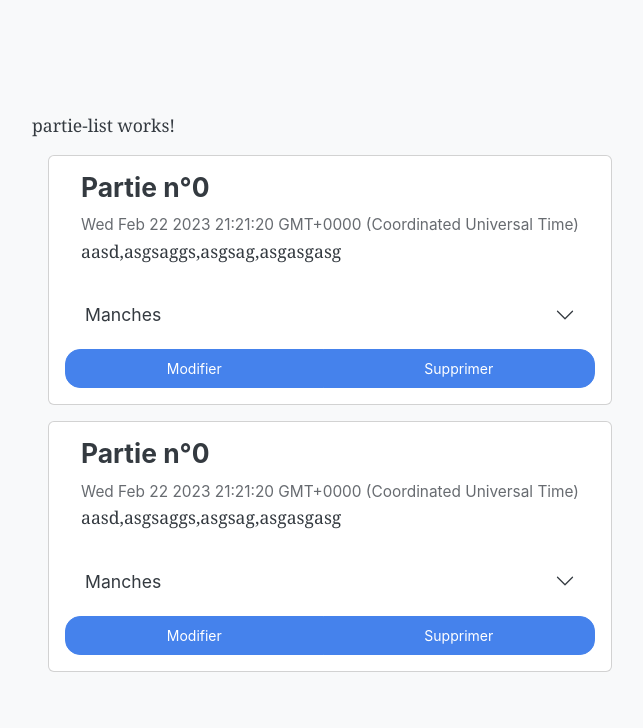
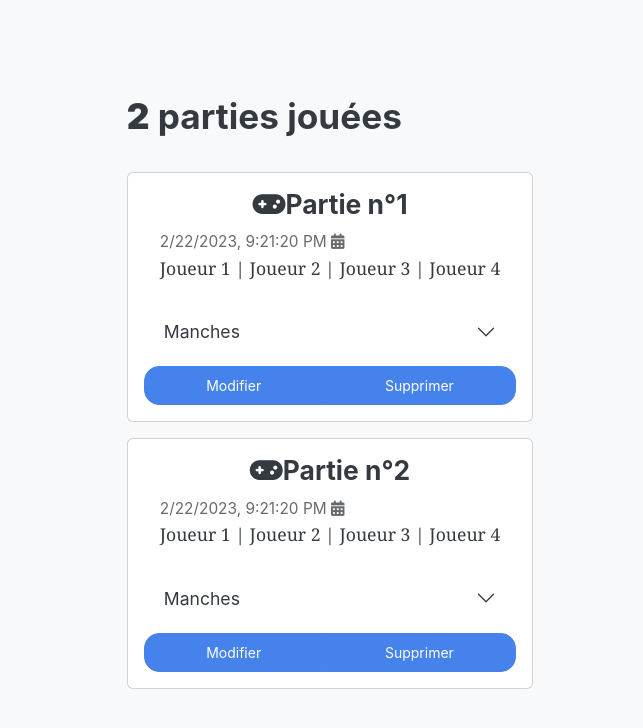
Before and after one commit to Anxton/Taroreli, an Angular app: page /history in a window 1280 px wide. Shown: the top 728 px of the page, without its empty margins (310-953 px from the left). Built offline with nearby package versions, Linux system fonts and the light colour scheme.

Commit message:
loading parties / manches, load anim

```diff
--- a/src/app/app.component.html
+++ b/src/app/app.component.html
@@ -1,4 +1,4 @@
-<div class="position-relative overflow-hidden p-3 p-md-5 bg-light d-flex justify-content-center align-items-center mx-auto vh-100">
+<div class="position-relative p-3 p-md-5 bg-light d-flex justify-content-center align-items-center mx-auto min-vh-100">
 
     <router-outlet></router-outlet>
 
--- a/src/app/models/partie.ts
+++ b/src/app/models/partie.ts
@@ -1,6 +1,6 @@
 export class Partie {
     id: number = 0
     date: Date = new Date()
-    joueurs: string[] = ['aasd', 'asgsaggs', 'asgsag', 'asgasgasg']
+    joueurs: string[] = ['Joueur 1', 'Joueur 2', 'Joueur 3', 'Joueur 4']
     scores: number[] = []
 }
--- a/src/app/partie-item/partie-item.component.html
+++ b/src/app/partie-item/partie-item.component.html
@@ -1,18 +1,37 @@
-<div class="card d-flex justify-content-between p-3 pt-0 m-3 gap-2">
+<div class="card d-flex justify-content-between p-3 pt-0 mb-3 gap-2">
     <div class="card-body">
-        <h4 class="card-title">Partie n°{{partie.id}}</h4>
-        <small class="text-muted">{{partie.date}}</small>
-        <p class="card-text">{{partie.joueurs}}</p>
+      <h4 class="card-title text-center"><i class="fa-solid fa-gamepad"></i>Partie n°{{partie.id}} </h4>
+        <small class="text-muted">{{partie.date.toLocaleString()}} <i class="fa-solid fa-calendar-days"></i></small>
+        <p class="card-text">{{partie.joueurs.join(" | ")}}</p>
     </div>
 
-    <div class="accordion accordion-flush" id="accordionFlushExample">
+    <div class="accordion accordion-flush" [id]="'accordion'+partie.id">
       <div class="accordion-item">
         <h2 class="accordion-header" id="flush-headingOne">
-          <button class="accordion-button collapsed" type="button" data-bs-toggle="collapse" data-bs-target="#flush-collapseOne" aria-expanded="true" aria-controls="flush-collapseOne">
+          <button class="accordion-button collapsed" (click)="loadManches()" type="button" data-bs-toggle="collapse" attr.data-bs-target="#id{{partie.id}}" aria-expanded="true" attr.aria-controls="{{partie.id}}">
             Manches
           </button>
         </h2>
-        <div id="flush-collapseOne" class="accordion-collapse collapse" aria-labelledby="flush-headingOne" data-bs-parent="#accordionFlushExample">
+        <div [id]="'id'+partie.id" class="accordion-collapse collapse" aria-labelledby="flush-headingOne" attr.data-bs-parent="#accordion{{partie.id}}">
+          <!-- start accordion -->
+          <div *ngIf="mancheLoadEtat==etatChargement.LOADING">
+            <div class="alert alert-info">
+              <span class="spinner-border spinner-border-sm" role="status" aria-hidden="true"></span><strong> Chargement en cours...</strong><br> Merci de patienter quelques instants
+            </div>
+          </div>
+          <div *ngIf="mancheLoadEtat==etatChargement.ERROR">
+            <div class="alert alert-danger">
+              <strong>Service non disponible</strong><br> Veuillez réessayer dans quelques instants
+            </div>
+          </div>
+          <div *ngIf="mancheLoadEtat==etatChargement.LOADED">
+
+            <h2> <b>{{ (manches|async)?.length }}</b> manches jouées</h2>
+
+              <!-- <app-partie-item-detail
+                  *ngFor="let manche of manches|async"
+                  [manche]="manche"></app-partie-item-detail> -->
+
               <div class="accordion-body">
                 This is the first item's accordion body.
               </div>
@@ -26,6 +45,8 @@
                 This is the first item's accordion body.
               </div>
           </div>
+          <!-- end accordion -->
+        </div>
       </div>
     </div>
     <div class="btn-group" role="group" aria-label="Button group name">
--- a/src/app/partie-item/partie-item.component.ts
+++ b/src/app/partie-item/partie-item.component.ts
@@ -1,3 +1,7 @@
+import { EtatChargement } from './../models/loader';
+import { Manche } from './../models/manche';
+import { Observable } from 'rxjs';
+import { MancheService } from './../services/manche.service';
 import { Component, Input } from '@angular/core';
 import { Partie } from '../models/partie';
 
@@ -7,5 +11,30 @@ import { Partie } from '../models/partie';
   styleUrls: ['./partie-item.component.css']
 })
 export class PartieItemComponent {
+
   @Input() partie!: Partie
+
+  public collapsed: boolean = true
+
+  public manches!: Observable<Manche[]>
+
+  public mancheLoadEtat: EtatChargement = EtatChargement.LOADING
+  readonly etatChargement = EtatChargement
+
+  constructor(
+    private mancheService: MancheService
+  ) { }
+
+  public loadManches() {
+    console.log(this.collapsed);
+    this.collapsed = !this.collapsed
+    if (!this.collapsed) {
+      this.mancheLoadEtat = EtatChargement.LOADING
+      this.manches = this.mancheService.getManchesFromPartie(this.partie.id)
+      this.manches.subscribe({
+        next: manches => this.mancheLoadEtat = EtatChargement.LOADED,
+        error: err => this.mancheLoadEtat = EtatChargement.ERROR
+      })
+    }
+  }
 }
--- a/src/app/partie-list/partie-list.component.html
+++ b/src/app/partie-list/partie-list.component.html
@@ -1,5 +1,17 @@
-<p>partie-list works!</p>
+<div *ngIf="partiesLoadEtat==etatChargement.LOADING">
+    <div class="alert alert-info">
+      <span class="spinner-border spinner-border-sm" role="status" aria-hidden="true"></span><strong> Chargement en cours...</strong><br> Merci de patienter quelques instants
+    </div>
+  </div>
+  <div *ngIf="partiesLoadEtat==etatChargement.ERROR">
+    <div class="alert alert-danger">
+      <strong>Service non disponible</strong><br> Veuillez réessayer dans quelques instants
+    </div>
+  </div>
+  <div *ngIf="partiesLoadEtat==etatChargement.LOADED">
 
-<app-partie-item [partie]="partie" *ngFor="let partie of (parties|async)">
+    <h2> <b>{{ (parties|async)?.length }}</b> parties jouées</h2><br>
 
-</app-partie-item>
+    <app-partie-item [partie]="partie" *ngFor="let partie of (parties|async)"></app-partie-item>
+
+  </div>
--- a/src/app/partie-list/partie-list.component.ts
+++ b/src/app/partie-list/partie-list.component.ts
@@ -12,7 +12,7 @@ import { EtatChargement } from '../models/loader';
 export class PartieListComponent {
 
   public parties!: Observable<Partie[]>
-  public etat : EtatChargement = EtatChargement.LOADING
+  public partiesLoadEtat : EtatChargement = EtatChargement.LOADING
 
   readonly etatChargement = EtatChargement
 
@@ -24,8 +24,8 @@ export class PartieListComponent {
   ngOnInit(): void {
     this.parties = this.partieService.getParties()
     this.parties.subscribe({
-      next: p => this.etat = EtatChargement.LOADED,
-      error: err => this.etat = EtatChargement.ERROR
+      next: p => this.partiesLoadEtat = EtatChargement.LOADED,
+      error: err => this.partiesLoadEtat = EtatChargement.ERROR
     })
   }
 }
--- a/src/app/services/partie.service.ts
+++ b/src/app/services/partie.service.ts
@@ -17,7 +17,11 @@ export class PartieService {
 
   public getParties(): Observable<Partie[]> {
     return new Observable<Partie[]>(obs => {
-      obs.next([new Partie(), new Partie()])
+      const a = new Partie()
+      a.id = 1
+      const b = new Partie()
+      b.id = 2
+      obs.next([a, b])
       obs.complete()
     })
     // return this.http.get<Partie[]>(this.partieAPI)
```
Lines whose indentation alone changed are shown as unchanged.
